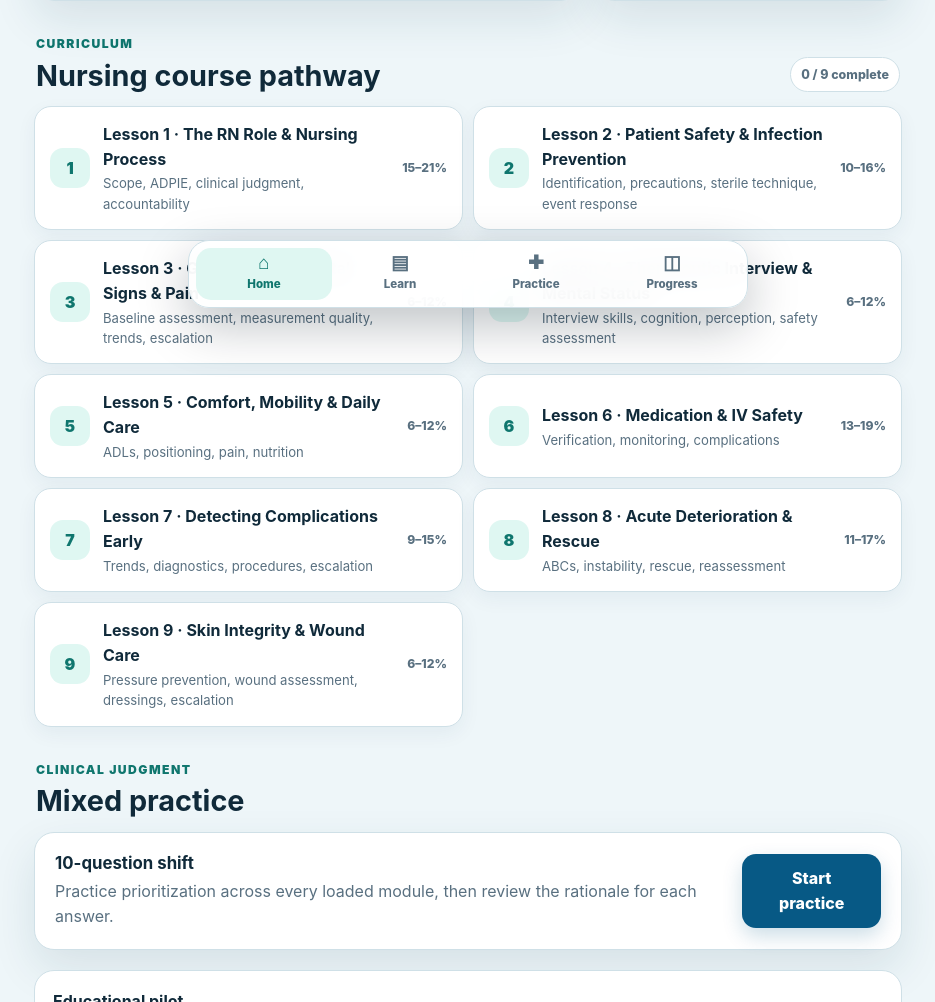
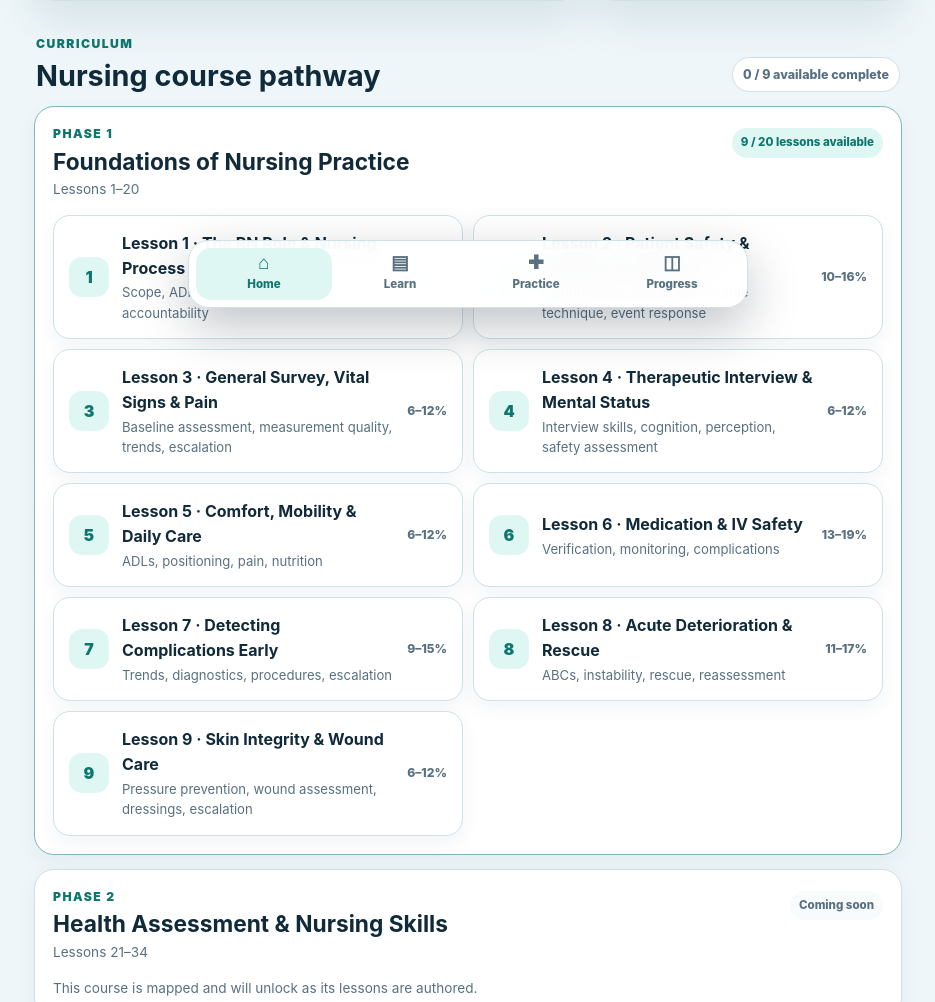
Before and after one commit to NurseLattice/nurse-lattice-rn, a website: page index.html in a window 1280 px wide. Shown: the part 480-1482 px from the top of the page, without its empty margins (172-1107 px from the left). Drawn offline with Linux system fonts and the light colour scheme.

Commit message:
Group foundations lessons and show full RN roadmap

```diff
--- a/css/styles.css
+++ b/css/styles.css
@@ -86,6 +86,17 @@ h3 { font-size: 1.05rem; line-height: 1.3; }
 .section-heading .eyebrow { margin-bottom: 5px; }
 .summary-chip { flex: 0 0 auto; padding: 7px 10px; border: 1px solid var(--line); border-radius: 999px; background: var(--surface); color: var(--muted); font-size: .78rem; font-weight: 800; }
 .curriculum-list { display: grid; gap: 10px; }
+.course-roadmap { display: grid; gap: 14px; }
+.course-phase { padding: 18px; border: 1px solid var(--line); border-radius: var(--radius); background: var(--surface); box-shadow: 0 7px 20px rgba(15,61,82,.055); }
+.course-phase-active { border-color: color-mix(in srgb, var(--accent) 40%, var(--line)); }
+.course-phase-header { display: flex; align-items: start; justify-content: space-between; gap: 16px; }
+.course-phase-header .eyebrow { margin-bottom: 5px; }
+.course-phase-header h2 { margin-bottom: 4px; font-size: clamp(1.08rem, 3.5vw, 1.42rem); }
+.course-phase-header p, .phase-message { margin-bottom: 0; color: var(--muted); font-size: .85rem; }
+.phase-status { flex: 0 0 auto; margin-top: 3px; padding: 6px 9px; border-radius: 999px; background: var(--surface-strong); color: var(--muted); font-size: .72rem; font-weight: 850; text-align: center; }
+.course-phase-active .phase-status { background: var(--accent-soft); color: var(--accent); }
+.phase-module-list { display: grid; gap: 10px; margin-top: 15px; }
+.phase-message { margin-top: 15px; }
 .module-card { width: 100%; display: grid; grid-template-columns: auto 1fr auto; align-items: center; gap: 13px; padding: 15px; border: 1px solid var(--line); border-radius: 17px; background: var(--surface); color: var(--text); text-align: left; box-shadow: 0 7px 20px rgba(15,61,82,.055); }
 .module-card:hover { border-color: var(--primary); transform: translateY(-1px); }
 .module-number { display: grid; place-items: center; width: 40px; height: 40px; border-radius: 13px; background: var(--accent-soft); color: var(--accent); font-weight: 900; }
@@ -154,6 +165,7 @@ h3 { font-size: 1.05rem; line-height: 1.3; }
   .hero-grid { grid-template-columns: 1.6fr .9fr; align-items: stretch; }
   .status-card { display: flex; flex-direction: column; justify-content: center; }
   .curriculum-list { grid-template-columns: repeat(2, 1fr); }
+  .phase-module-list { grid-template-columns: repeat(2, 1fr); }
   .progress-grid { grid-template-columns: repeat(4, 1fr); }
 }
 
@@ -166,6 +178,8 @@ h3 { font-size: 1.05rem; line-height: 1.3; }
   .practice-card button { width: 100%; }
   .module-card { grid-template-columns: auto 1fr; }
   .module-weight { grid-column: 2; }
+  .course-phase-header { align-items: start; }
+  .phase-status { max-width: 118px; }
   .site-footer { flex-direction: column; }
 }
 
--- a/data/curriculum.json
+++ b/data/curriculum.json
@@ -15,12 +15,12 @@
   "lessons": [
     {"id": 1, "courseId": "foundations-of-nursing", "course": "Foundations of Nursing Practice", "categoryId": "management-of-care", "category": "Management of Care", "weight": "15–21%", "lessonFile": "data/lessons/lesson-01.json", "quizFile": "data/quizzes/lesson-01.json", "cardTitle": "Lesson 1 · The RN Role & Nursing Process", "summary": "Scope, ADPIE, clinical judgment, accountability"},
     {"id": 2, "courseId": "foundations-of-nursing", "course": "Foundations of Nursing Practice", "categoryId": "safety-infection", "category": "Safety & Infection Control", "weight": "10–16%", "lessonFile": "data/lessons/lesson-02.json", "quizFile": "data/quizzes/lesson-02.json", "cardTitle": "Lesson 2 · Patient Safety & Infection Prevention", "summary": "Identification, precautions, sterile technique, event response"},
-    {"id": 3, "courseId": "health-assessment", "course": "Health Assessment", "categoryId": "health-promotion", "category": "Health Promotion & Maintenance", "weight": "6–12%", "lessonFile": "data/lessons/lesson-03.json", "quizFile": "data/quizzes/lesson-03.json", "cardTitle": "Lesson 3 · General Survey, Vital Signs & Pain", "summary": "Baseline assessment, measurement quality, trends, escalation"},
-    {"id": 4, "courseId": "health-assessment", "course": "Health Assessment", "categoryId": "psychosocial", "category": "Psychosocial Integrity", "weight": "6–12%", "lessonFile": "data/lessons/lesson-04.json", "quizFile": "data/quizzes/lesson-04.json", "cardTitle": "Lesson 4 · Therapeutic Interview & Mental Status", "summary": "Interview skills, cognition, perception, safety assessment"},
-    {"id": 5, "categoryId": "basic-care", "category": "Basic Care & Comfort", "weight": "6–12%", "lessonFile": "data/lessons/lesson-05.json", "quizFile": "data/quizzes/lesson-05.json", "cardTitle": "Lesson 5 · Comfort, Mobility & Daily Care", "summary": "ADLs, positioning, pain, nutrition"},
-    {"id": 6, "categoryId": "pharmacological", "category": "Pharmacological Therapies", "weight": "13–19%", "lessonFile": "data/lessons/lesson-06.json", "quizFile": "data/quizzes/lesson-06.json", "cardTitle": "Lesson 6 · Medication & IV Safety", "summary": "Verification, monitoring, complications"},
-    {"id": 7, "categoryId": "risk-reduction", "category": "Reduction of Risk Potential", "weight": "9–15%", "lessonFile": "data/lessons/lesson-07.json", "quizFile": "data/quizzes/lesson-07.json", "cardTitle": "Lesson 7 · Detecting Complications Early", "summary": "Trends, diagnostics, procedures, escalation"},
-    {"id": 8, "categoryId": "physiological-adaptation", "category": "Physiological Adaptation", "weight": "11–17%", "lessonFile": "data/lessons/lesson-08.json", "quizFile": "data/quizzes/lesson-08.json", "cardTitle": "Lesson 8 · Acute Deterioration & Rescue", "summary": "ABCs, instability, rescue, reassessment"},
+    {"id": 3, "courseId": "foundations-of-nursing", "course": "Foundations of Nursing Practice", "categoryId": "health-promotion", "category": "Health Promotion & Maintenance", "weight": "6–12%", "lessonFile": "data/lessons/lesson-03.json", "quizFile": "data/quizzes/lesson-03.json", "cardTitle": "Lesson 3 · General Survey, Vital Signs & Pain", "summary": "Baseline assessment, measurement quality, trends, escalation"},
+    {"id": 4, "courseId": "foundations-of-nursing", "course": "Foundations of Nursing Practice", "categoryId": "psychosocial", "category": "Psychosocial Integrity", "weight": "6–12%", "lessonFile": "data/lessons/lesson-04.json", "quizFile": "data/quizzes/lesson-04.json", "cardTitle": "Lesson 4 · Therapeutic Interview & Mental Status", "summary": "Interview skills, cognition, perception, safety assessment"},
+    {"id": 5, "courseId": "foundations-of-nursing", "course": "Foundations of Nursing Practice", "categoryId": "basic-care", "category": "Basic Care & Comfort", "weight": "6–12%", "lessonFile": "data/lessons/lesson-05.json", "quizFile": "data/quizzes/lesson-05.json", "cardTitle": "Lesson 5 · Comfort, Mobility & Daily Care", "summary": "ADLs, positioning, pain, nutrition"},
+    {"id": 6, "courseId": "foundations-of-nursing", "course": "Foundations of Nursing Practice", "categoryId": "pharmacological", "category": "Pharmacological Therapies", "weight": "13–19%", "lessonFile": "data/lessons/lesson-06.json", "quizFile": "data/quizzes/lesson-06.json", "cardTitle": "Lesson 6 · Medication & IV Safety", "summary": "Verification, monitoring, complications"},
+    {"id": 7, "courseId": "foundations-of-nursing", "course": "Foundations of Nursing Practice", "categoryId": "risk-reduction", "category": "Reduction of Risk Potential", "weight": "9–15%", "lessonFile": "data/lessons/lesson-07.json", "quizFile": "data/quizzes/lesson-07.json", "cardTitle": "Lesson 7 · Detecting Complications Early", "summary": "Trends, diagnostics, procedures, escalation"},
+    {"id": 8, "courseId": "foundations-of-nursing", "course": "Foundations of Nursing Practice", "categoryId": "physiological-adaptation", "category": "Physiological Adaptation", "weight": "11–17%", "lessonFile": "data/lessons/lesson-08.json", "quizFile": "data/quizzes/lesson-08.json", "cardTitle": "Lesson 8 · Acute Deterioration & Rescue", "summary": "ABCs, instability, rescue, reassessment"},
     {"id": 9, "courseId": "foundations-of-nursing", "course": "Foundations of Nursing Practice", "categoryId": "basic-care", "category": "Basic Care & Comfort", "weight": "6–12%", "lessonFile": "data/lessons/lesson-09.json", "quizFile": "data/quizzes/lesson-09.json", "cardTitle": "Lesson 9 · Skin Integrity & Wound Care", "summary": "Pressure prevention, wound assessment, dressings, escalation"}
   ]
 }
--- a/index.html
+++ b/index.html
@@ -8,9 +8,9 @@
   <meta name="application-name" content="RN Quest">
   <meta name="apple-mobile-web-app-capable" content="yes">
   <meta name="apple-mobile-web-app-title" content="RN Quest">
-  <link rel="manifest" href="manifest.webmanifest?v=0.7.0">
-  <title>RN Quest v0.7.0 · RN Curriculum</title>
-  <link rel="stylesheet" href="css/styles.css?v=0.7.0">
+  <link rel="manifest" href="manifest.webmanifest?v=0.8.0">
+  <title>RN Quest v0.8.0 · RN Curriculum</title>
+  <link rel="stylesheet" href="css/styles.css?v=0.8.0">
 </head>
 <body>
   <a class="skip-link" href="#main">Skip to content</a>
@@ -45,9 +45,9 @@
 
         <div class="section-heading">
           <div><span class="eyebrow">CURRICULUM</span><h2>Nursing course pathway</h2></div>
-          <span id="completionSummary" class="summary-chip">0 / 8 complete</span>
+          <span id="completionSummary" class="summary-chip">0 / 9 available complete</span>
         </div>
-        <div id="curriculumList" class="curriculum-list" aria-live="polite"></div>
+        <div id="curriculumList" class="course-roadmap" aria-live="polite"></div>
 
         <div class="section-heading">
           <div><span class="eyebrow">CLINICAL JUDGMENT</span><h2>Mixed practice</h2></div>
@@ -68,8 +68,8 @@
 
       <section id="learn" class="page" aria-labelledby="learnTitle">
         <button class="back-button" type="button" data-route="home">← Home</button>
-        <div class="section-heading"><div><span class="eyebrow">LEARN</span><h1 id="learnTitle">RN curriculum</h1></div></div>
-        <div id="learnList" class="curriculum-list"></div>
+        <div class="section-heading"><div><span class="eyebrow">LEARN</span><h1 id="learnTitle">12-course RN curriculum</h1></div></div>
+        <div id="learnList" class="course-roadmap"></div>
       </section>
 
       <section id="lesson" class="page" aria-labelledby="lessonTitle">
@@ -138,7 +138,7 @@
 
     <footer class="site-footer">
       <button type="button" data-route="about">About &amp; sources</button>
-      <span>RN Quest v0.7.0</span>
+      <span>RN Quest v0.8.0</span>
     </footer>
 
     <nav class="bottom-nav" aria-label="Primary navigation">
@@ -150,10 +150,10 @@
   </div>
   <div id="toast" class="toast" role="status" aria-live="polite"></div>
 
-  <script src="js/version.js?v=0.7.0"></script>
-  <script src="js/progress.js?v=0.7.0"></script>
-  <script src="js/quiz.js?v=0.7.0"></script>
-  <script src="js/cloud.js?v=0.7.0"></script>
-  <script src="js/app.js?v=0.7.0"></script>
+  <script src="js/version.js?v=0.8.0"></script>
+  <script src="js/progress.js?v=0.8.0"></script>
+  <script src="js/quiz.js?v=0.8.0"></script>
+  <script src="js/cloud.js?v=0.8.0"></script>
+  <script src="js/app.js?v=0.8.0"></script>
 </body>
 </html>
--- a/js/app.js
+++ b/js/app.js
@@ -1,6 +1,7 @@
 const RN_THEME_KEY = "rnQuestThemeV1";
 const JUDGMENT_STEPS = ["Recognize cues", "Analyze cues", "Prioritize hypotheses", "Generate solutions", "Take action", "Evaluate outcomes"];
 let curriculum = null;
+let roadmap = null;
 let progress = RNProgress.loadProgress(localStorage);
 let currentLessonIndex = 0;
 let currentQuiz = null;
@@ -71,9 +72,31 @@ function moduleCard(lesson, index) {
   return button;
 }
 
+function phaseCard(phase, phaseIndex) {
+  const [firstLesson, lastLesson] = phase.lessonRange;
+  const lessons = curriculum.lessons.filter(lesson => lesson.id >= firstLesson && lesson.id <= lastLesson);
+  const section = document.createElement("section");
+  section.className = "course-phase" + (lessons.length ? " course-phase-active" : "");
+  const status = lessons.length ? lessons.length + " / " + (lastLesson - firstLesson + 1) + " lessons available" : "Coming soon";
+  section.innerHTML = '<div class="course-phase-header"><div><span class="eyebrow">PHASE ' + (phaseIndex + 1) + '</span><h2>' + phase.title + '</h2><p>Lessons ' + firstLesson + '–' + lastLesson + '</p></div><span class="phase-status">' + status + '</span></div>';
+  if (lessons.length) {
+    const list = document.createElement("div");
+    list.className = "phase-module-list";
+    list.append(...lessons.map(lesson => moduleCard(lesson, curriculum.lessons.indexOf(lesson))));
+    section.append(list);
+  } else {
+    const message = document.createElement("p");
+    message.className = "phase-message";
+    message.textContent = "This course is mapped and will unlock as its lessons are authored.";
+    section.append(message);
+  }
+  return section;
+}
+
 function renderCurriculum() {
+  if (!curriculum || !roadmap) return;
   [document.getElementById("curriculumList"), document.getElementById("learnList")].forEach(container => {
-    container.replaceChildren(...curriculum.lessons.map(moduleCard));
+    container.replaceChildren(...roadmap.phases.map(phaseCard));
   });
 }
 
@@ -87,7 +110,7 @@ function updateDashboard() {
   document.getElementById("streak").textContent = progress.streak;
   document.getElementById("studyDays").textContent = progress.studyDates.length;
   document.getElementById("freeze").textContent = progress.freeze;
-  document.getElementById("completionSummary").textContent = progress.completedLessons.length + " / " + curriculum.lessons.length + " complete";
+  document.getElementById("completionSummary").textContent = progress.completedLessons.length + " / " + curriculum.lessons.length + " available complete";
   const nextIndex = Math.max(0, Math.min(curriculum.lessons.length - 1, progress.lastLessonId - 1));
   const continueButton = document.getElementById("continueButton");
   continueButton.textContent = progress.completedLessons.length ? "Continue Lesson " + curriculum.lessons[nextIndex].id : "Start Lesson 1";
@@ -250,7 +273,7 @@ async function initializeApp() {
   initializeTheme();
   bindEvents();
   try {
-    curriculum = await fetchJson("data/curriculum.json");
+    [curriculum, roadmap] = await Promise.all([fetchJson("data/curriculum.json"), fetchJson("data/program-roadmap.json")]);
     updateDashboard();
     if ("serviceWorker" in navigator) navigator.serviceWorker.register("sw.js").catch(error => console.warn("Offline support unavailable", error));
   } catch (error) {
--- a/js/version.js
+++ b/js/version.js
@@ -1,2 +1,2 @@
-const RN_APP_VERSION = "v0.7.0";
+const RN_APP_VERSION = "v0.8.0";
 if (typeof module !== "undefined") module.exports = { RN_APP_VERSION };
--- a/package.json
+++ b/package.json
@@ -1,6 +1,6 @@
 {
   "name": "rn-quest",
-  "version": "0.7.0",
+  "version": "0.8.0",
   "private": true,
   "scripts": {
     "start": "python3 -m http.server 4173",
--- a/sw.js
+++ b/sw.js
@@ -1,4 +1,4 @@
-const CACHE_NAME = "rn-quest-v0.7.0";
+const CACHE_NAME = "rn-quest-v0.8.0";
 const APP_SHELL = [
   "./",
   "index.html",
@@ -9,6 +9,7 @@ const APP_SHELL = [
   "js/cloud.js",
   "js/app.js",
   "data/curriculum.json",
+  "data/program-roadmap.json",
   "manifest.webmanifest"
 ];
 
--- a/version.json
+++ b/version.json
@@ -1,5 +1,5 @@
 {
-  "version": "v0.7.0",
+  "version": "v0.8.0",
   "curriculum": "2026 NCLEX-RN Test Plan",
   "released": "2026-09-03"
 }
```
Also changed, not shown: tests/static-check.js (+4 -2 lines), dist/css/styles.css, dist/data/curriculum.json, dist/index.html, dist/js/app.js, dist/js/version.js, dist/sw.js, dist/version.json.
